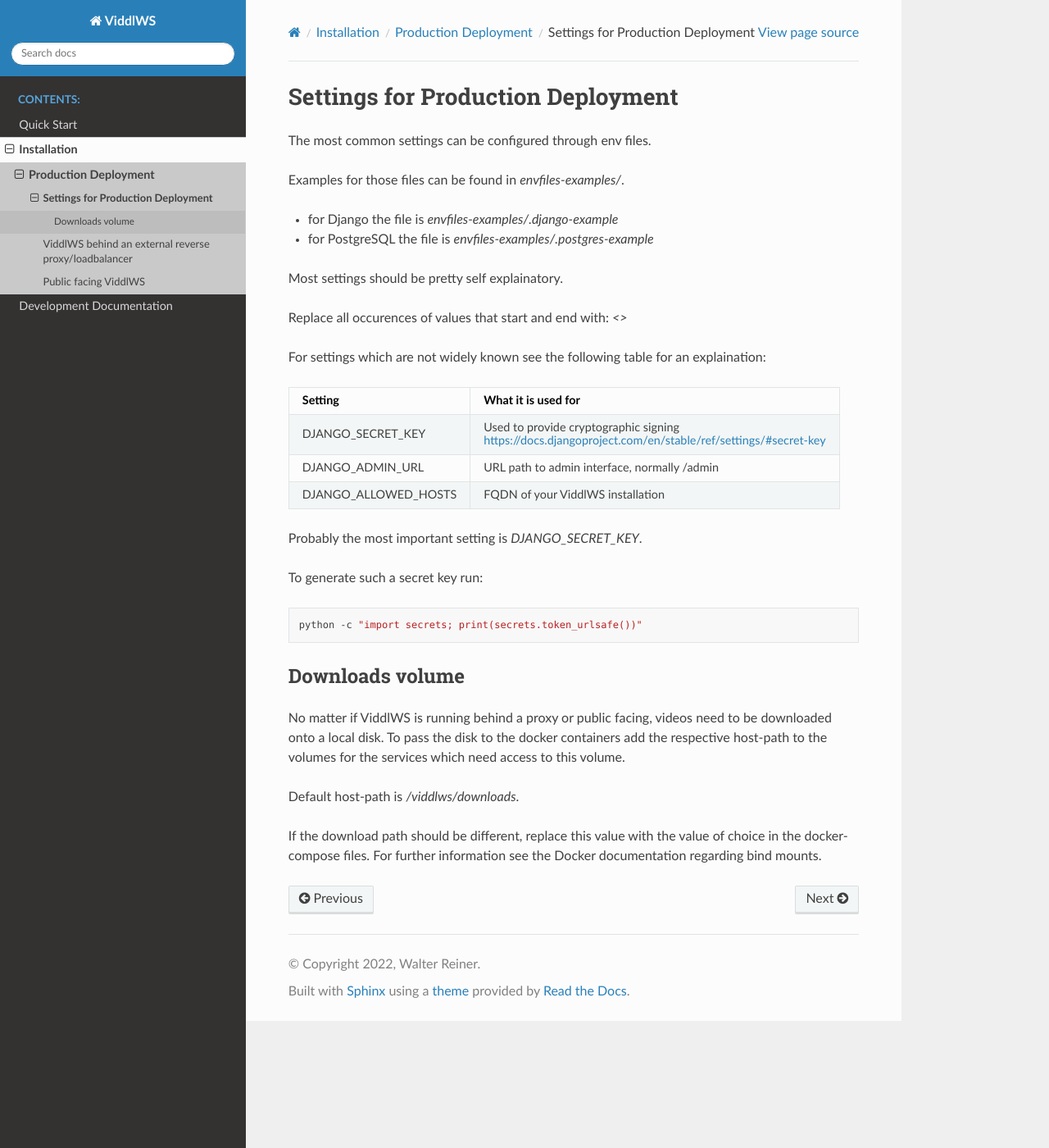
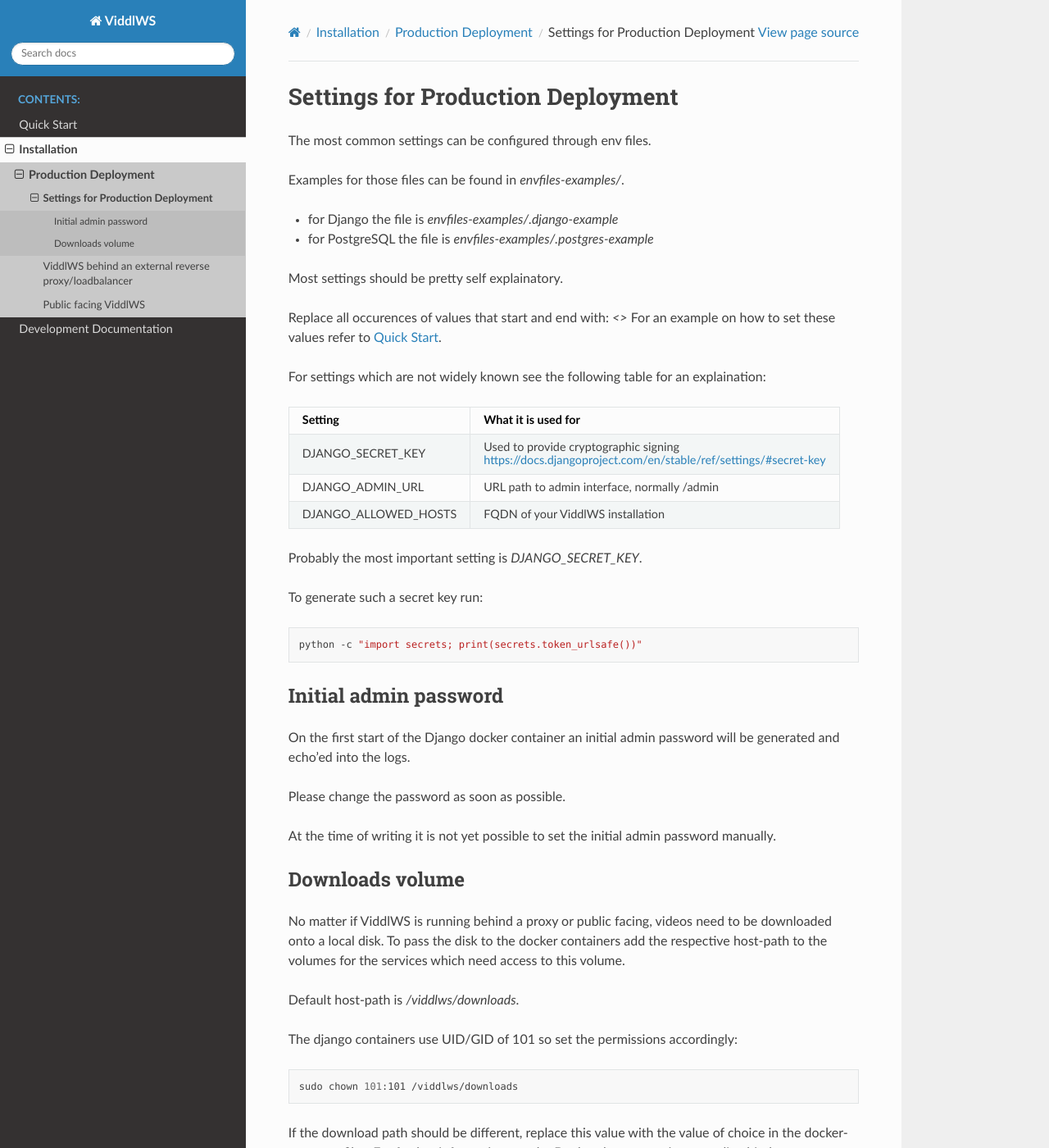
Before and after one commit to wreiner/viddlws, a Sphinx documentation site: the page built from docs/prod-settings.rst, in a window 1280 px wide and 1400 px high. Shown: the whole window at 82% size. Built offline with Sphinx 7.4.7 and the Read the Docs theme 2.0.0, drawn with Linux system fonts in a browser that asks for light colours.

Commit message:
Add initial admin password to docs

```diff
--- a/docs/prod-settings.rst
+++ b/docs/prod-settings.rst
@@ -13,6 +13,7 @@
 Most settings should be pretty self explainatory.
 
 Replace all occurences of values that start and end with: `<>`
+For an example on how to set these values refer to :ref:`quick-start`.
 
 For settings which are not
 widely known see the following table for an explaination:
@@ -35,6 +36,18 @@
 
     python -c "import secrets; print(secrets.token_urlsafe())"
 
+=======================
+Initial admin password
+=======================
+
+On the first start of the Django docker container an initial admin password
+will be generated and echo'ed into the logs.
+
+Please change the password as soon as possible.
+
+At the time of writing it is not yet possible to set the initial admin password
+manually.
+
 ================
 Downloads volume
 ================
@@ -46,6 +59,12 @@
 
 Default host-path is `/viddlws/downloads`.
 
+The django containers use UID/GID of 101 so set the permissions accordingly:
+
+.. code-block:: bash
+
+    sudo chown 101:101 /viddlws/downloads
+
 If the download path should be different, replace this value with the value of
 choice in the docker-compose files. For further information see the Docker
 documentation regarding bind mounts.
--- a/docs/quick-start.rst
+++ b/docs/quick-start.rst
@@ -43,6 +43,9 @@
     docker-compose -f production-behind-proxy.yml pull
     docker-compose -f production-behind-proxy.yml up
 
+    # the initial admin user password will be echo'ed in the django container logs
+    docker logs viddlws_django_1 2>&1| grep "New admin password:"
+
     # change site domain in admin gui
     # open https://my.fqdn.com/${ADMIN_URL}/
     # navigate to Sites and change domain.com entry
```
Also changed, not shown: README.md (+4 -0 lines).
